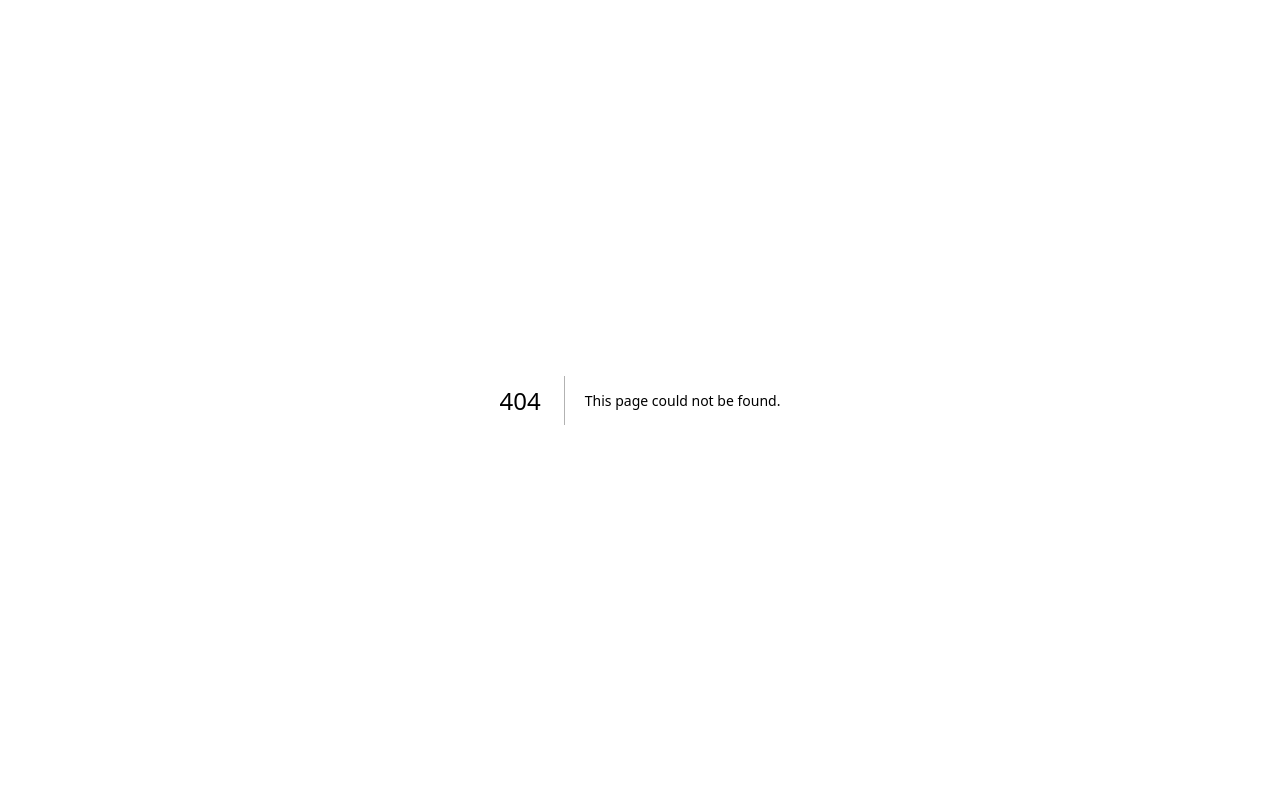
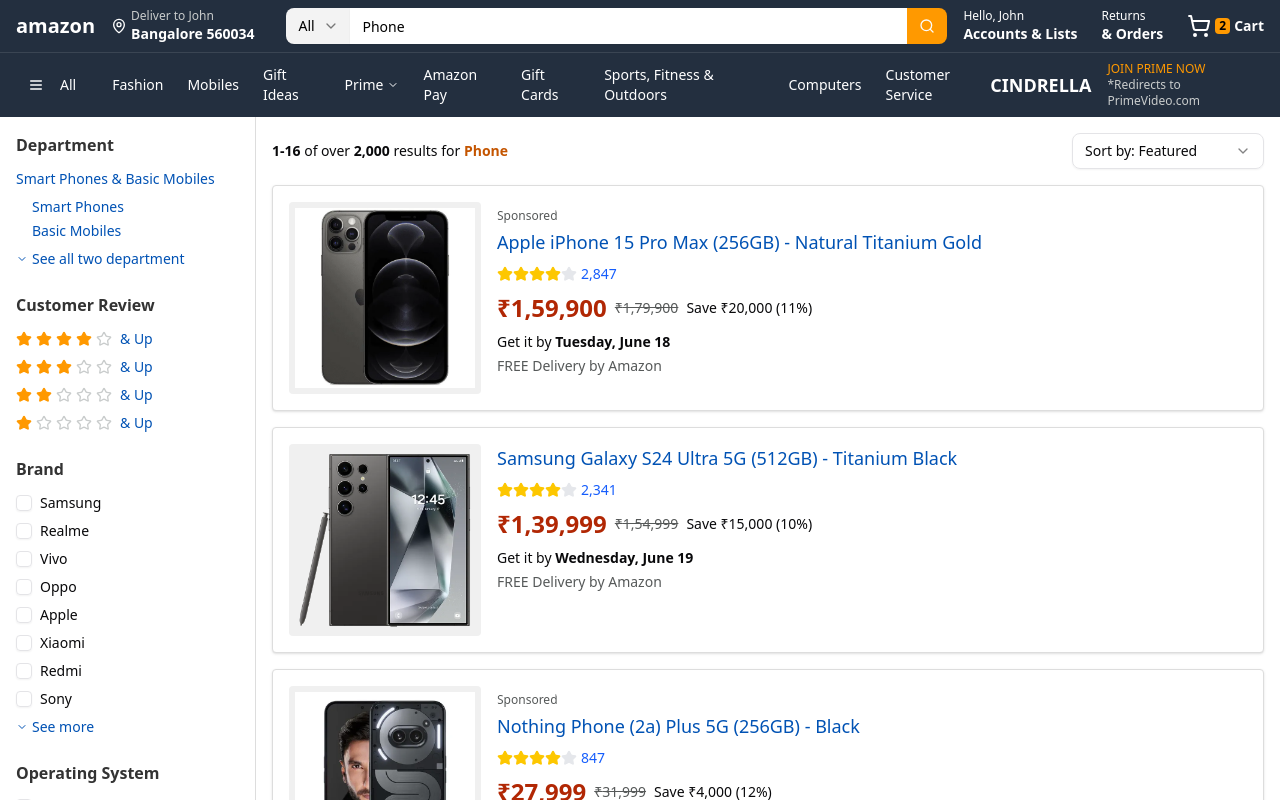
Before and after one commit to shreyvarshney1/amazon-hackon-ctrl_alt_elites, a Next.js app: page /products in a window 1280 px wide. Before the commit this address had no page. Shown: the top 800 px of the page. Built offline with nearby package versions, Linux system fonts and the light colour scheme.

Commit message:
rename : product-listing to products

```diff
--- a/app/product-listing/product-card.tsx
+++ b/app/products/product-card.tsx
@@ -41,7 +41,7 @@
     : 0;
 
   return (
-    <Link href={`/product-listing/${product.id}`} className="block">
+    <Link href={`/products/${product.id}`} className="block">
       <Card className="flex flex-row gap-4 p-4 border border-[#dddddd] rounded hover:shadow-md transition-shadow duration-200">
         {/* Product Image */}
         <div className="w-48 h-48 bg-[#f0f0f0] rounded flex items-center justify-center">
```
Also changed, not shown: app/products/[id]/page.tsx (renamed from app/product-listing/[id]/page.tsx), app/products/page.tsx (renamed from app/product-listing/page.tsx).
